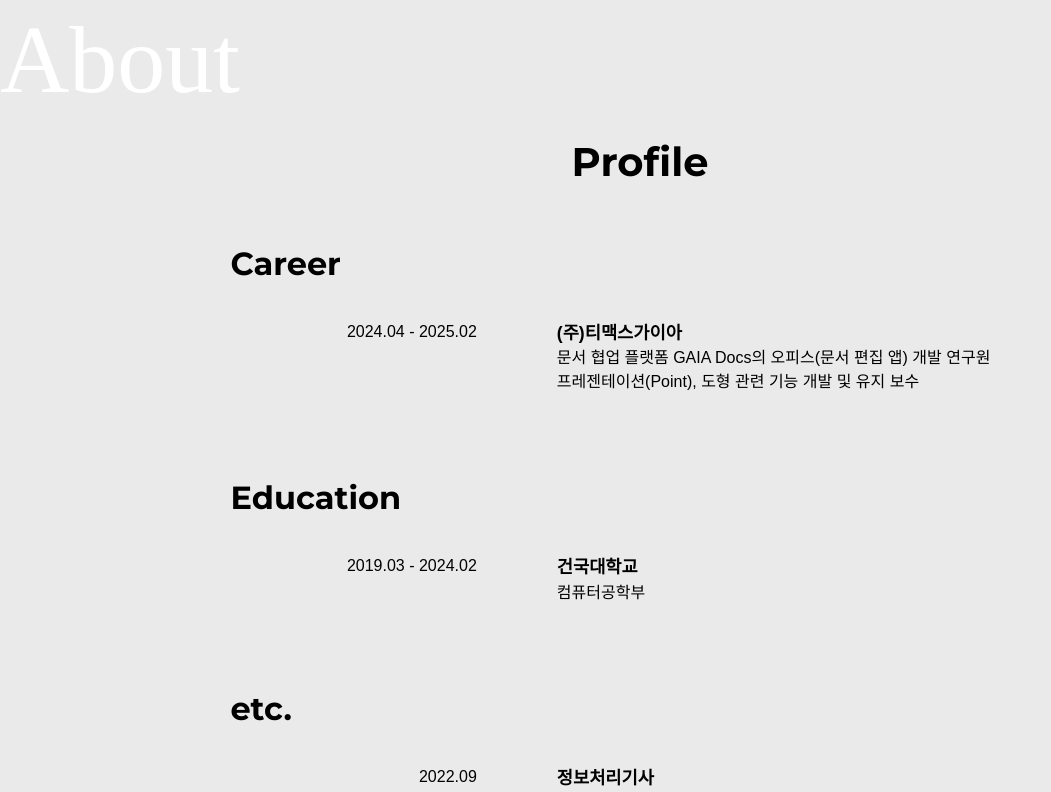
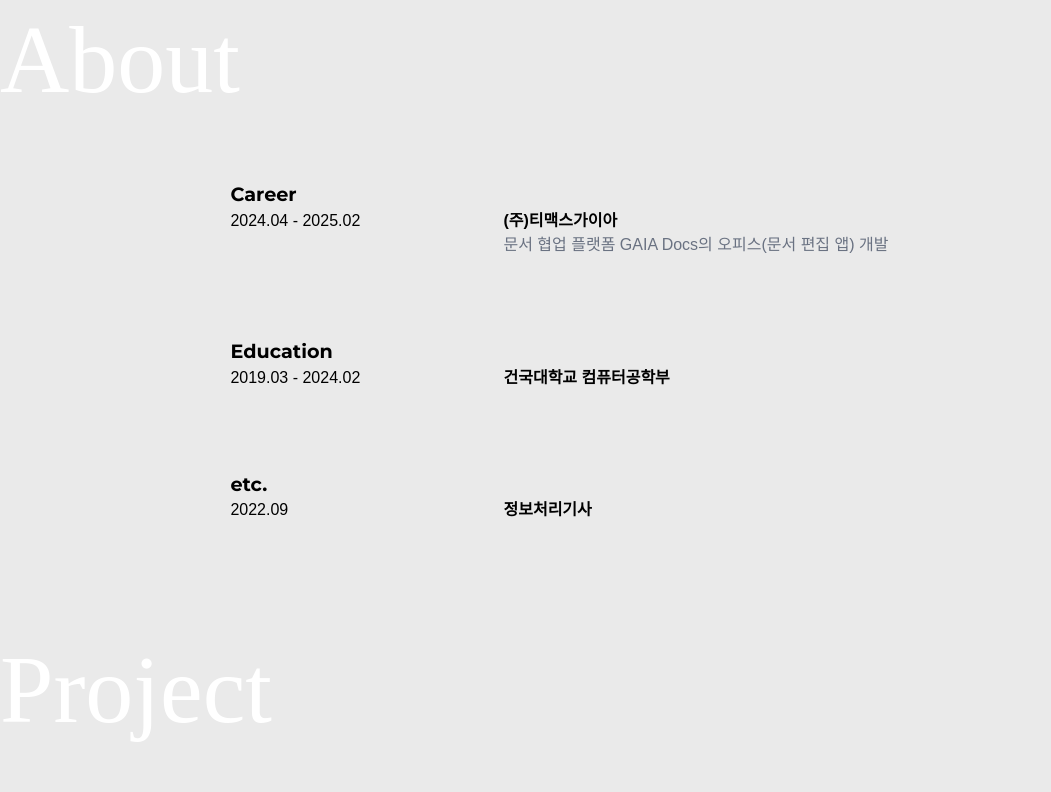
Before and after one commit to sykim0181/portfolio, a Next.js app: page / in a window 1280 px wide. Shown: the part 860-1652 px from the top of the page, without its empty margins (0-1051 px from the left). Built offline with nearby package versions, Linux system fonts and the light colour scheme; a web font is replaced by a local one.

Commit message:
feat: profile 섹션 디자인 변경

```diff
--- a/src/components/home/Profile.tsx
+++ b/src/components/home/Profile.tsx
@@ -1,7 +1,7 @@
 import { Montserrat } from "next/font/google";
 import { motion } from "motion/react";
 import { appearMotionProps } from "@/constants/motion";
-import { profileData } from "@/data/profile";
+import { PROFILE_DATA } from "@/data/profile";
 
 const montserrat_italic = Montserrat({
   subsets: ["latin"],
@@ -16,35 +16,28 @@ const montserrat_bold = Montserrat({
 const Profile = () => {
   return (
     <motion.section {...appearMotionProps}>
-      <h3 className={`text-[2.5rem] text-center ${montserrat_bold.className}`}>
-        Profile
-      </h3>
-
       <div className="w-(--default-width) max-w-(--max-width) mt-[3rem] mx-auto flex flex-col gap-[5rem]">
-        {profileData.map((sec) => (
+        {PROFILE_DATA.map((sec) => (
           <section key={`profile-${sec.category}`}>
             <h4
-              className={`w-full text-[2rem] font-bold ${montserrat_italic.className}`}
+              className={`w-full text-[1.2rem] font-bold ${montserrat_italic.className}`}
             >
               {sec.category}
             </h4>
-            <div className="flex flex-col gap-[2rem] mt-[2rem]">
+            <div className="">
               {sec.items.map((item, idx) => (
-                <div
-                  key={`item-${idx}`}
-                  className="flex flex-col gap-[0.5rem] xs:grid xs:grid-cols-[1fr_2fr] xs:gap-x-[5rem]"
-                >
-                  <p className="text-[0.9rem] xs:text-[1rem] text-start xs:text-end">
-                    {item.period}
-                  </p>
-                  <div>
-                    <p className="text-[1.1rem] font-bold mb-[0.5rem]">
-                      {item.title}
-                    </p>
+                <div key={`profile-data-${idx}`}>
+                  <div className="flex flex-col xs:grid xs:grid-cols-[1fr_2fr]">
+                    <p>{item.period}</p>
                     <div>
-                      {item.description.map((des, idx) => (
-                        <p key={`description-${idx}`}>{des}</p>
-                      ))}
+                      <p className="font-bold">{item.title}</p>
+                      {item.description.length > 0 && (
+                        <div className="text-gray-500">
+                          {item.description.map((des, idx) => (
+                            <p key={`description-${idx}`}>{des}</p>
+                          ))}
+                        </div>
+                      )}
                     </div>
                   </div>
                 </div>
--- a/src/data/profile.ts
+++ b/src/data/profile.ts
@@ -7,7 +7,7 @@ type TData = {
   }[];
 };
 
-export const profileData: TData[] = [
+export const PROFILE_DATA: TData[] = [
   {
     category: "Career",
     items: [
@@ -15,8 +15,7 @@ export const profileData: TData[] = [
         period: "2024.04 - 2025.02",
         title: "(주)티맥스가이아",
         description: [
-          "문서 협업 플랫폼 GAIA Docs의 오피스(문서 편집 앱) 개발 연구원",
-          "프레젠테이션(Point), 도형 관련 기능 개발 및 유지 보수",
+          "문서 협업 플랫폼 GAIA Docs의 오피스(문서 편집 앱) 개발",
         ],
       },
     ],
@@ -26,8 +25,8 @@ export const profileData: TData[] = [
     items: [
       {
         period: "2019.03 - 2024.02",
-        title: "건국대학교",
-        description: ["컴퓨터공학부"],
+        title: "건국대학교 컴퓨터공학부",
+        description: [],
       },
     ],
   },
```
